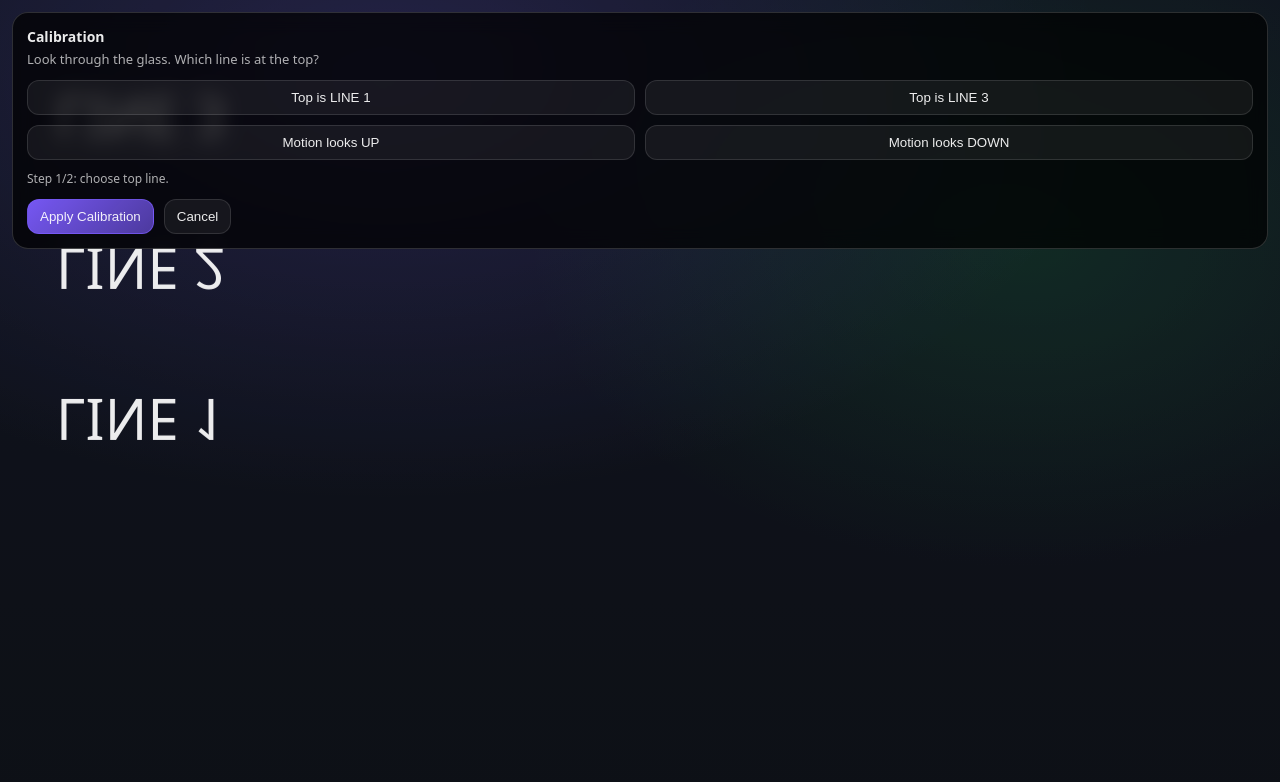
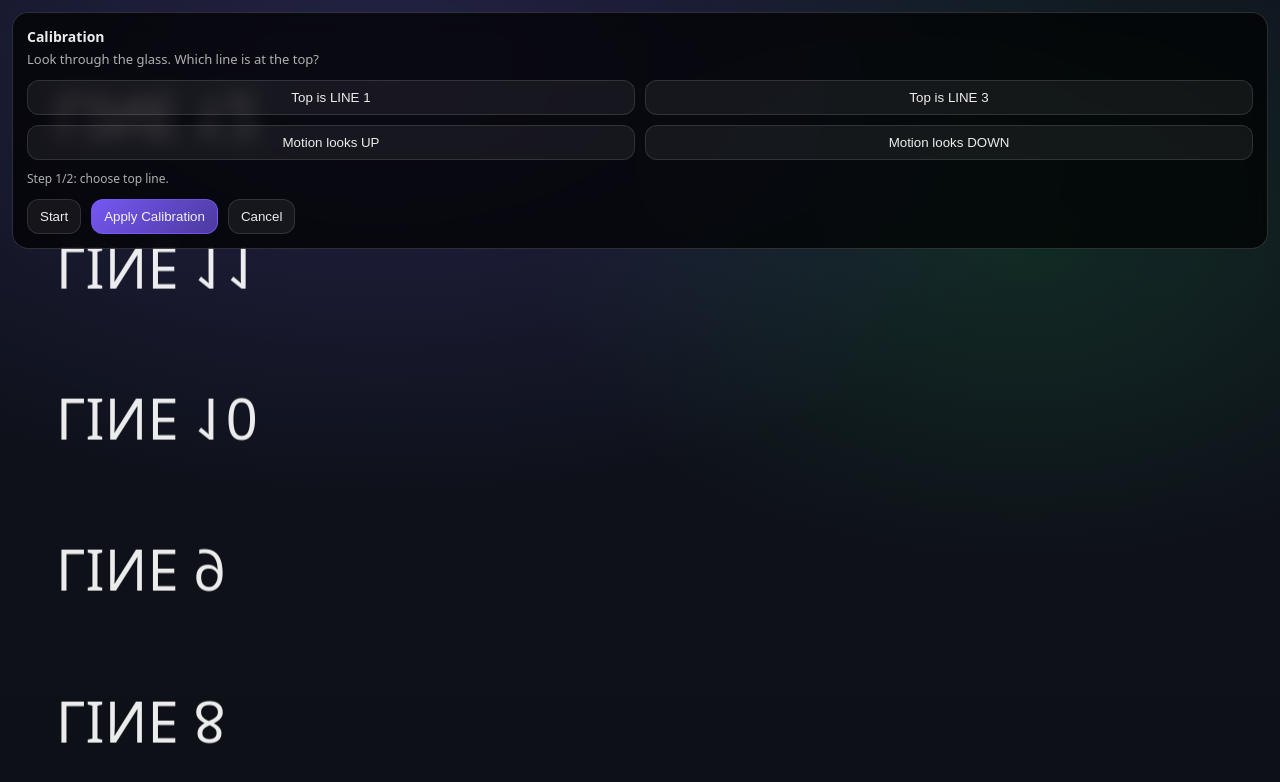
Before and after one commit to woosunwoo/teleprompter, a plain HTML site: page index.html in a window 1280 px wide. Both pictures are taken after a click on the button "Recalibrate". Drawn offline with Linux system fonts and the light colour scheme.

Commit message:
fixed recalibration

```diff
--- a/app.js
+++ b/app.js
@@ -40,11 +40,36 @@ const calibTopIs3Btn = document.getElementById('calibTopIs3Btn');
 const calibMotionUpBtn = document.getElementById('calibMotionUpBtn');
 const calibMotionDownBtn = document.getElementById('calibMotionDownBtn');
 const calibStatus = document.getElementById('calibStatus');
+const calibScrollBtn = document.getElementById('calibScrollBtn');
 const applyCalibrationBtn = document.getElementById('applyCalibrationBtn');
 const cancelCalibrationBtn = document.getElementById('cancelCalibrationBtn');
 
 const SETTINGS_KEY = 'teleprompter.settings.v2';
-const CALIBRATION_SCRIPT = ['LINE 1', '', 'LINE 2', '', 'LINE 3'].join('\n');
+const CALIBRATION_SCRIPT = [
+  'LINE 1',
+  '',
+  'LINE 2',
+  '',
+  'LINE 3',
+  '',
+  'LINE 4',
+  '',
+  'LINE 5',
+  '',
+  'LINE 6',
+  '',
+  'LINE 7',
+  '',
+  'LINE 8',
+  '',
+  'LINE 9',
+  '',
+  'LINE 10',
+  '',
+  'LINE 11',
+  '',
+  'LINE 12',
+].join('\n');
 
 const PRESETS = {
   default: {
@@ -239,6 +264,7 @@ function start() {
   isRunning = true;
   toggleScrollBtn.textContent = 'Stop';
   overlayScrollBtn.textContent = 'Stop';
+  calibScrollBtn.textContent = 'Stop';
   viewport.focus();
   rafId = requestAnimationFrame(tick);
 }
@@ -248,6 +274,7 @@ function stop() {
   isRunning = false;
   toggleScrollBtn.textContent = 'Start';
   overlayScrollBtn.textContent = 'Start';
+  calibScrollBtn.textContent = 'Start';
   if (rafId != null) cancelAnimationFrame(rafId);
   rafId = null;
   lastTs = null;
@@ -314,6 +341,7 @@ function startCalibration() {
   state.calibration.topLine = null;
   state.calibration.motion = null;
   setScriptText(CALIBRATION_SCRIPT);
+  calibScrollBtn.textContent = 'Start';
   updateCalibrationUI();
 }
 
@@ -436,6 +464,8 @@ loadCalibScriptBtn.addEventListener('click', () => {
   setScriptText(CALIBRATION_SCRIPT);
 });
 
+calibScrollBtn.addEventListener('click', toggle);
+
 prompterOnlyBtn.addEventListener('click', togglePrompterOnly);
 
 enterFullscreenBtn.addEventListener('click', toggleFullscreen);
--- a/index.html
+++ b/index.html
@@ -113,6 +113,7 @@
               </div>
               <div id="calibStatus" class="calibration-status">Step 1/2: choose top line.</div>
               <div class="calibration-actions">
+                <button id="calibScrollBtn" class="btn" type="button">Start</button>
                 <button id="applyCalibrationBtn" class="btn primary" type="button" disabled>Apply Calibration</button>
                 <button id="cancelCalibrationBtn" class="btn" type="button">Cancel</button>
               </div>
```
